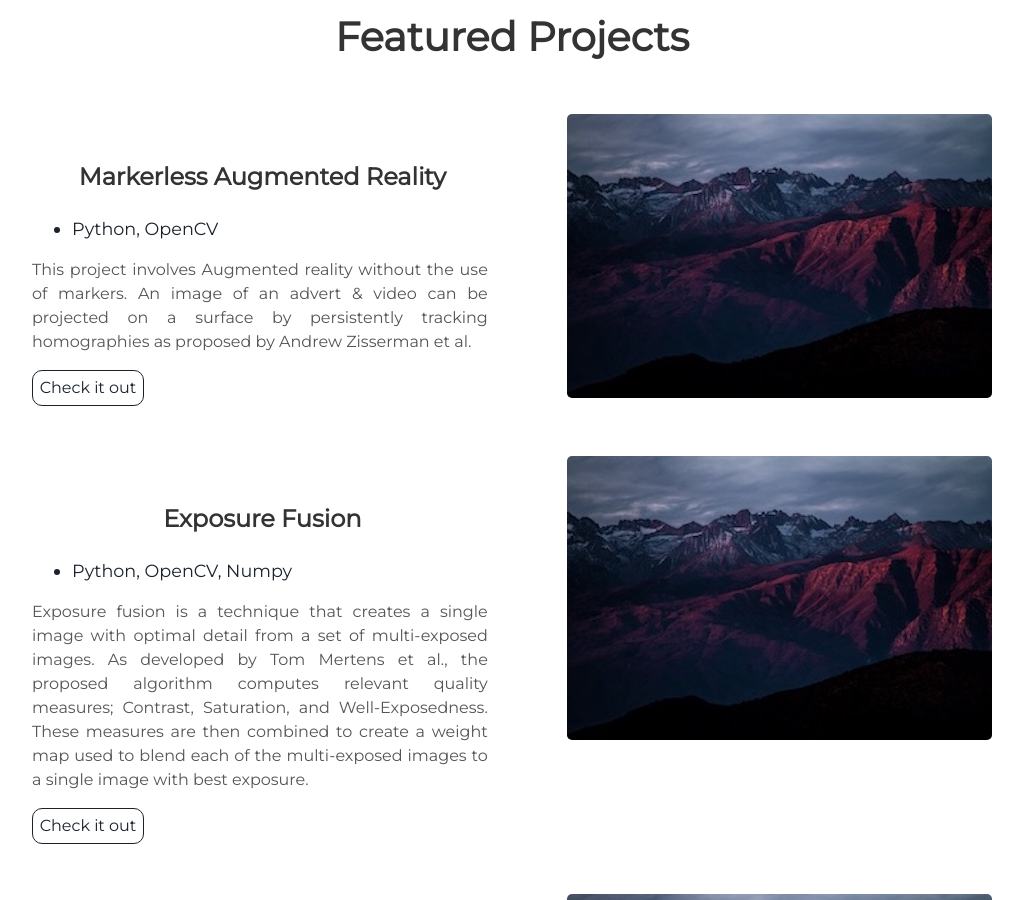
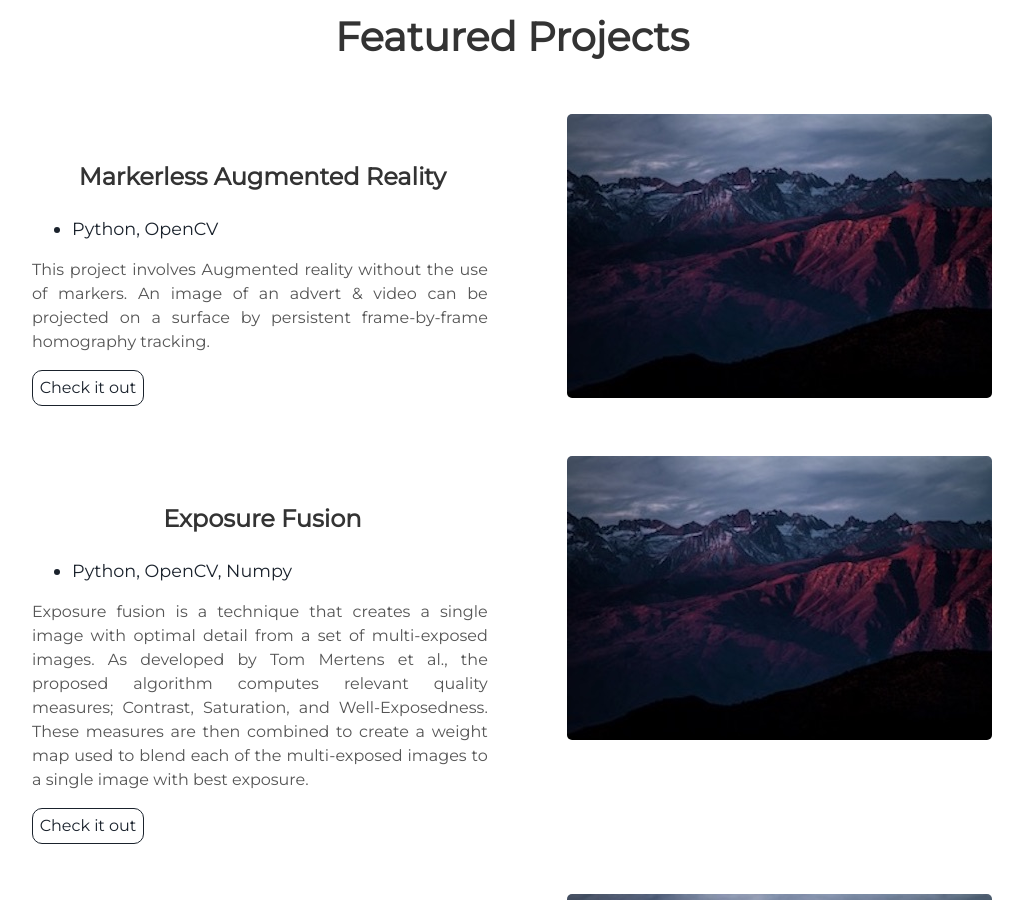
Before and after one commit to kbmajeed/kbmajeed.github.io, a Jekyll site: the page built from index.html, in a window 1280 px wide and 900 px high, scrolled down 1601 px. Shown: the whole window, without its empty margins (128-1151 px from the left). Built offline with Jekyll 4.4.1, drawn with Linux system fonts in a browser that asks for light colours.

Commit message:
Update projects.html

```diff
--- a/_includes/projects.html
+++ b/_includes/projects.html
@@ -4,8 +4,8 @@
 </div>
 
 <div class="user-projects">
-  <div class="images-right">
-    <img align="middle" alt="mountains" src="{{ "/assets/img/mountains.jpg" | prepend: site.baseurl }}" />
+  <div class="images-right" vertical-align: middle>
+    <img vertical-align: middle alt="mountains" src="{{ "/assets/img/mountains.jpg" | prepend: site.baseurl }}" />
   </div>
   <div class="contents">
     <h3 align="center"> Markerless Augmented Reality </h3>
@@ -13,7 +13,7 @@
       <li  align="left"> Python, OpenCV </li>
     </ul>
     <p align="justify"> This project involves Augmented reality without the use of markers. An image of an advert & video
-      can be projected on a surface by persistently tracking homographies as proposed by Andrew Zisserman et al.</p>
+      can be projected on a surface by persistent frame-by-frame homography tracking.</p>
     <a class="project-link" href="https://github.com/kbmajeed/SeaLionVision">Check it out</a>
   </div>
 </div>
```
